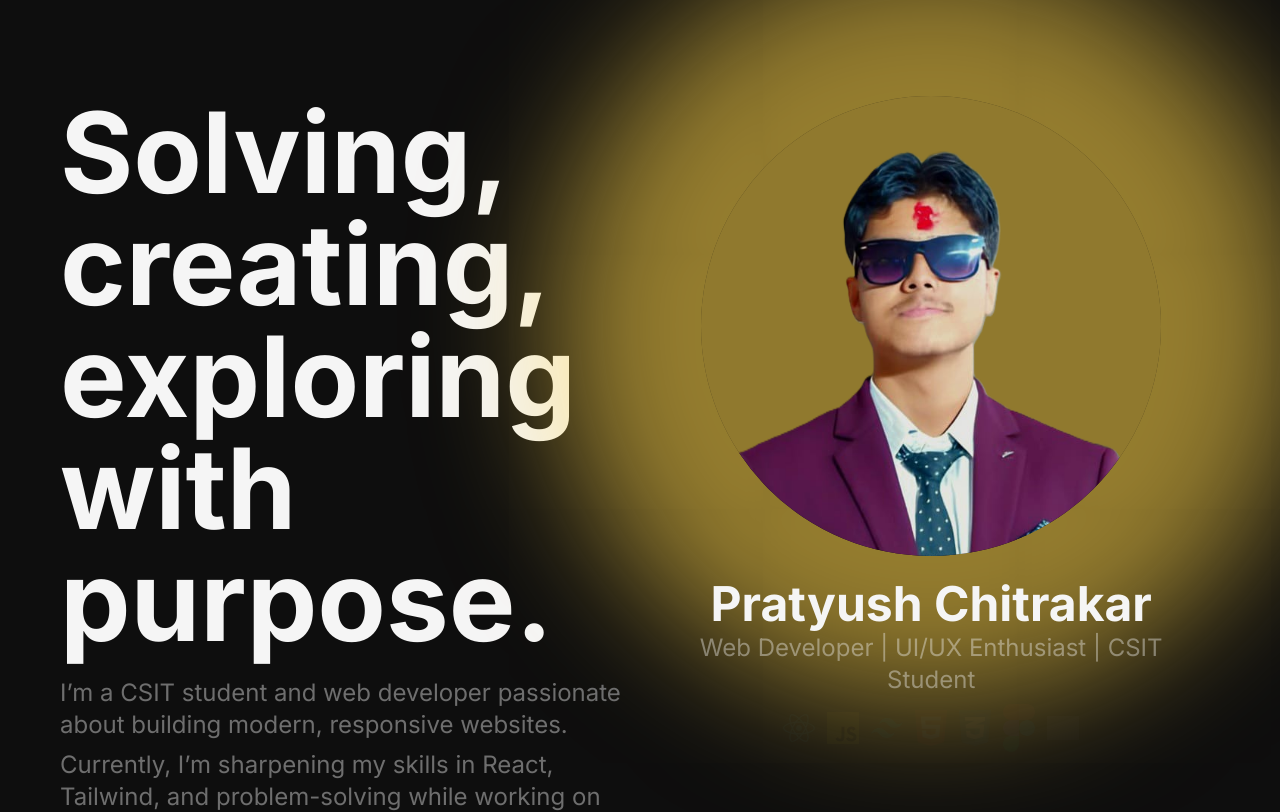
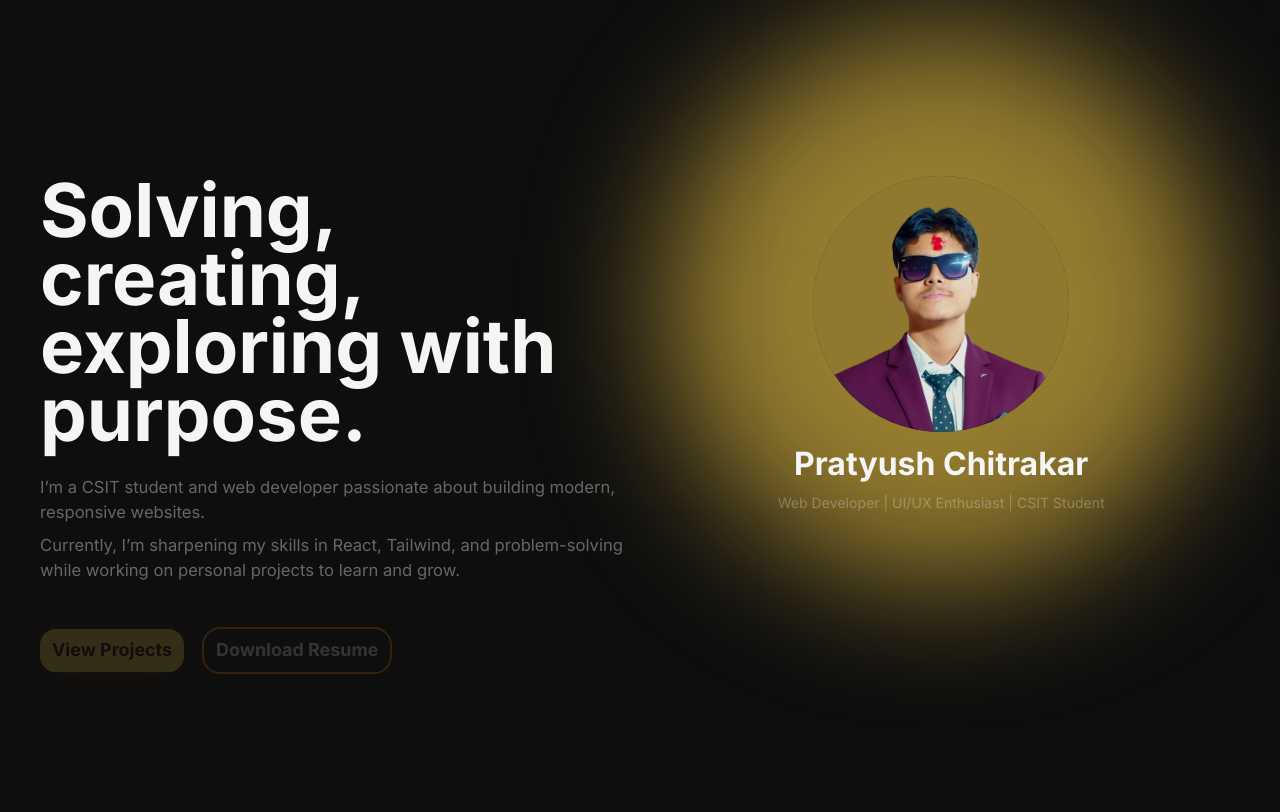
Before and after one commit to Chitrakar09/Personal_Portfolio, a React (Vite) app: page /realm/about in a window 1280 px wide. Shown: the top 812 px of the page. Built offline with nearby package versions, Linux system fonts and the light colour scheme; grey boxes are pictures that could not be loaded.

Commit message:
Fixes File structure and added responsiveness to the website

```diff
--- a/src/components/About_Tile.jsx
+++ b/src/components/features/About/About_Tile.jsx
@@ -1,6 +1,6 @@
 import React from "react";
-import ProfilePic from "./ProfilePic";
-import Button from "./Button";
+import ProfilePic from "../../ui/ProfilePic";
+import Button from "../../ui/Button";
 import { useNavigate } from "react-router";
 import {
   css,
@@ -177,12 +177,12 @@ function About_Tile() {
     // Main container
     <div
       id="container"
-      className="min-w-full min-h-full p-5 flex flex-col lg:flex-row justify-center items-center lg:items-start lg:gap-10 xl:gap-0"
+      className="min-w-full min-h-full py-5 flex flex-col lg:flex-row justify-center items-center lg:items-start gap-5 lg:gap-10 xl:gap-0"
     >
       {/* profile container */}
       <div
         id="profile"
-        className="w-full flex flex-col justify-center items-center px-2.5 lg:pl-5 gap-1 rounded-2xl lg:order-2"
+        className="w-full flex flex-col justify-center items-center px-2.5 lg:pl-5 rounded-2xl lg:order-2"
       >
         {/* Profile Pic */}
         <motion.div
@@ -190,10 +190,11 @@ function About_Tile() {
           initial={!hasAnimated&&(isDesktop ? "hiddenDesktop" : "hiddenMobile")}
           animate={!hasAnimated&&(isDesktop ? "visibleDesktop" : "visibleMobile")}
           id="profilePic"
+          className="fl"
         >
           <ProfilePic
             url="/profile.png"
-            classname="min-h-40 min-w-40 md:min-h-50 md:min-w-50 lg:min-h-90 lg:min-w-90 xl:min-w-115 xl:min-h-115 2xl:min-w-80 2xl:min-h-80 3xl:min-w-150 3xl:min-h-150 lg:mb-5 rounded-full bg-center md:shadow-[0_30px_131px_120px_rgba(255,213,74,0.56)] xl:shadow-[0_0_131px_150px_rgba(255,213,74,0.56)]"
+            classname="w-[35dvw] h-[35dvw] md:w-[25dvw] tablet:h-[25dvw] smLaptop:w-[30dvw] smLaptop:h-[30dvw] laptop:w-[20dvw] laptop:h-[20dvw] lgLaptop:w-[20dvw] lgLaptop:h-[20dvw] 4k:w-[23dvw] lg:mb-2 4k:h-[23dvw] rounded-full bg-center md:shadow-[0_30px_131px_120px_rgba(255,213,74,0.56)] xl:shadow-[0_0_131px_150px_rgba(255,213,74,0.56)]"
           />
         </motion.div>
 
@@ -208,7 +209,7 @@ function About_Tile() {
           {/* Name */}
           <motion.span
             variants={profileIdVariants}
-            className="text-text-light font-extrabold text-xl lg:text-3xl xl:text-5xl 2xl:text-[2.5rem] 3xl:text-7xl text-center"
+            className="text-text-light font-extrabold text-[6vw] tablet:text-[4vw] smLaptop:text-[3.2vw] laptop:text-[2.5vw] text-center"
           >
             Pratyush Chitrakar
           </motion.span>
@@ -216,7 +217,7 @@ function About_Tile() {
           {/* title */}
           <motion.span
             variants={profileChildVariants}
-            className="text-text-light/60 text-[0.8rem] ms:text-xs ls:text-[0.8rem] md:text-lg xl:text-2xl 2xl:text-xl 3xl:text-3xl text-center mb-1"
+            className="text-text-light/60 text-[3.1dvw] tablet:text-[2.3dvw] smLaptop:text-[1.7dvw] laptop:text-[1.1dvw] lgLaptop:text-[1.3dvw] text-center mb-2"
           >
             Web Developer | UI/UX Enthusiast | CSIT Student
           </motion.span>
@@ -232,7 +233,7 @@ function About_Tile() {
                 src={item.icon}
                 alt={`${item.icon}`}
                 key={`${item.icon}`}
-                className="w-3 ms:w-5 lg:w-8 3xl:w-12 h-auto"
+                className="w-[4.5dvw] tablet:w-[2.3dvw] smLaptop:w-[2.5dvw] laptop:w-[1.7dvw] lgLaptop:w-[1.5dvw] 4k:w-[1.7dvw]"
               />
             ))}
           </motion.div>
@@ -247,14 +248,14 @@ function About_Tile() {
           onAnimationComplete={() => dispatch(checkForAnimated())
       }
         id="about"
-        className="w-full text-text-light flex flex-col justify-center items-center gap-3 lg:order-1"
+        className="w-full text-text-light flex flex-col justify-center items-center gap-1 lg:order-1"
       >
         {/* heading */}
         <motion.h1
           variants={headingVariants}
            initial={!hasAnimated&&("hidden")}
           animate={!hasAnimated&&("visible")}
-          className="text-center font-bold text-[1.11rem] ms:text-[1.5rem] ls:text-2xl md:text-4xl lg:text-left lg:text-7xl lg:mb-2 xl:text-[7rem] 2xl:text-[5.5rem] 3xl:text-[11rem]"
+          className="text-center lg:text-left font-bold text-[5.8dvw] smLaptop:text-[7.5dvw]/20 laptop:text-[5.8dvw]/17 lgLaptop:text-[6.5dvw]/26 4k:text-[7dvw]/45 lg:mb-5 lgLaptop:mb-10"
         >
           Solving, creating, exploring with purpose.
         </motion.h1>
@@ -263,13 +264,13 @@ function About_Tile() {
         <motion.div
           variants={AboutChildVariants}
           id="description"
-          className="flex flex-col gap-2"
+          className="flex flex-col gap-2 4k:mb-3"
         >
-          <p className="text-text-muted text-center 3xl:mb-3 text-[0.8rem] ms:text-sm md:text-xl lg:text-xl xl:text-2xl 2xl:text-xl 3xl:text-4xl lg:text-left">
+          <p className="text-text-muted text-center text-[3.5dvw] tablet:text-[2.3dvw] smLaptop:text-[1.6dvw] laptop:text-[1.3dvw] lgLaptop:text-[1.19dvw] 4k:text-[1.3dvw] lg:text-left">
             I’m a CSIT student and web developer passionate about building
             modern, responsive websites.{" "}
           </p>
-          <p className="text-text-muted text-center text-[0.8rem] ms:text-sm md:text-xl lg:text-xl xl:text-2xl 2xl:text-xl 3xl:text-4xl lg:text-left">
+          <p className="text-text-muted text-center text-[3.5dvw] tablet:text-[2.3dvw] smLaptop:text-[1.6dvw] laptop:text-[1.3dvw] lgLaptop:text-[1.19dvw] 4k:text-[1.3dvw] lg:text-left">
             Currently, I’m sharpening my skills in React, Tailwind, and
             problem-solving while working on personal projects to learn and
             grow.
@@ -284,11 +285,11 @@ function About_Tile() {
         >
           <Button
             text="View Projects"
-            className="py-2 px-3 md:py-4 md:px-5 md:text-2xl 3xl:py-10 3xl:px-12 3xl:text-5xl animate-ease-linear hover:bg-linear-[135deg,#00FFD1_0%,#FFD54A_100%] hover:-translate-y-1 transition-transform delay-100 ease-linear"
+            className="px-3 py-2 text-[3.7dvw] tablet:text-[2.5dvw] smLaptop:text-[2dvw] laptop:text-[1.4dvw] 4k:text-[1.9dvw] animate-ease-linear hover:bg-linear-[135deg,#00FFD1_0%,#FFD54A_100%] hover:-translate-y-1 transition-transform delay-100 ease-linear"
             onClick={() => navigate("/realm/projects")}
           />
           <Button
-            className="py-2 px-3 md:py-4 md:px-5 md:text-2xl 3xl:py-10 3xl:px-12 3xl:text-5xl animate-ease-linear hover:bg-accent-tealGlow hover:-translate-y-1 transition-transform delay-100 ease-linear"
+            className="px-3 py-2 text-[3.7dvw] tablet:text-[2.5dvw] smLaptop:text-[2dvw] laptop:text-[1.4dvw] 4k:text-[1.9dvw] animate-ease-linear hover:bg-accent-tealGlow hover:-translate-y-1 transition-transform delay-100 ease-linear"
             ring={true}
             text="Download Resume"
             text_Color="text-text-light"
--- a/src/components/Footer.jsx
+++ b/src/components/layout/Footer.jsx
@@ -11,9 +11,8 @@ function Footer() {
         opacity: 1,
         transition: {
           delay: 5.5,
-          type: "spring",
-          damping: 16,
-          stiffness: 120,
+          duration:1,
+          ease:"easeIn"
         },
       }}
       id="footer"
--- a/src/index.css
+++ b/src/index.css
@@ -22,15 +22,14 @@
   --gradient-glow: linear-gradient(135deg, #00ffd1 0%, #ffd54a 100%);
   --gradient-background: linear-gradient(180deg, #0a2540 0%, #000000 100%);
 
-  /* BreakPoints */
-  --breakpoint-xs: 320px; /* Small phones (iPhone SE, small Androids) */
-  --breakpoint-ms: 375px; /* medium phones*/
-  --breakpoint-ls: 425px; /* large phones*/
-  --breakpoint-md: 768px; /* Tablets (portrait) */
-  --breakpoint-lg: 1024px; /* Tablets landscape /small laptops */
-  --breakpoint-xl: 1280px; /* laptops */
-  --breakpoint-2xl: 1440px; /* Large laptops / Desktops */
-  --breakpoint-3xl: 2560px; /* 4K */
+  /* breakpoints */
+  --breakpoint-mobile:40rem;
+  --breakpoint-tablet:48rem;
+  --breakpoint-smLaptop:64rem;
+  --breakpoint-laptop:80rem;
+  --breakpoint-lgLaptop:96rem;
+  --breakpoint-4k:160rem
+
 }
 
 body {
--- a/src/pages/LandingPage.jsx
+++ b/src/pages/LandingPage.jsx
@@ -1,5 +1,5 @@
 import React from "react";
-import ProfilePic from "../components/ProfilePic";
+import ProfilePic from "../components/ui/ProfilePic";
 import { Button } from "../components";
 import { Link } from "react-router";
 import { motion } from "motion/react";
```
Also changed, not shown: src/components/index.js (+5 -5 lines), src/components/layout/Header.jsx (renamed from src/components/Header.jsx), src/components/ui/Button.jsx (renamed from src/components/Button.jsx), src/components/ui/ProfilePic.jsx (renamed from src/components/ProfilePic.jsx).
